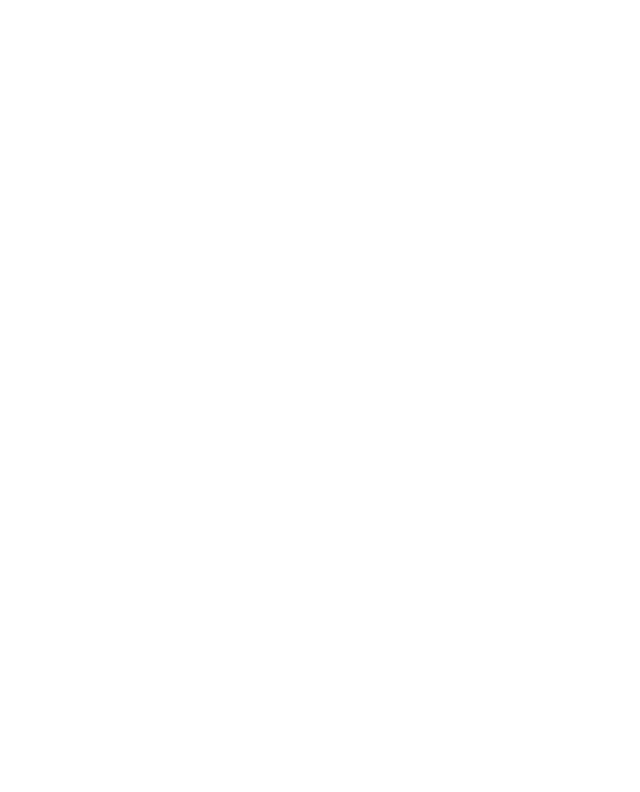
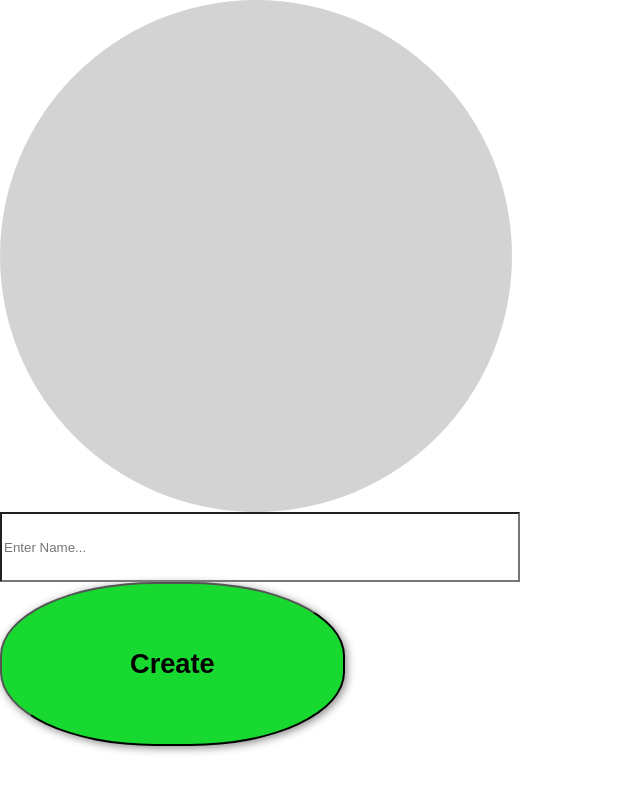
Before and after one commit to albintillas/flakdagsappen, a React (Create React App) app: page /creategame in a window 1280 px wide. Before the commit this address had no page. Shown: the top 792 px of the page, without its empty margins (0-640 px from the left). Built offline with nearby package versions, Linux system fonts and the light colour scheme.

Commit message:
Create Page

```diff
--- a/src/App.js
+++ b/src/App.js
@@ -3,6 +3,7 @@ import './App.css';
 import React from 'react'
 import StartPage from './pages/StartPage.js';
 import JoinGamePage from './pages/JoinGamePage.js';
+import CreateGamePage from './pages/CreateGamePage.js';
 import {BrowserRouter, Routes, Route} from "react-router-dom";
 
 function App() {
@@ -12,8 +13,7 @@ function App() {
       <Routes>
         <Route path="/" element={<StartPage/>}/>
         <Route path="/joingame" element={<JoinGamePage/>}/>
-
-
+        <Route path="/creategame" element={<CreateGamePage/>}/>
       </Routes>
     </BrowserRouter>
 
--- a/src/components/Button.js
+++ b/src/components/Button.js
@@ -1,10 +1,13 @@
 //Linus
 //in progress
 import React from 'react'
+import {Link} from "react-router-dom";
 
 const Button = ({ text, buttonColor, textColor,textDecoration ,action }) =>{
 
     return(
+
+        <Link to={"/" + action}>
             <button type='submit' onclick = {action} style={{
                 backgroundColor: buttonColor,
                 textDecoration: textDecoration,
@@ -18,6 +21,7 @@ const Button = ({ text, buttonColor, textColor,textDecoration ,action }) =>{
             }}>
                 {text}
             </button>
+        </Link>
     )
 }
 export default Button
--- a/src/pages/CreateGamePage.js
+++ b/src/pages/CreateGamePage.js
@@ -1,3 +1,4 @@
+import React from 'react'
 import UploadImage from '../components/UploadImage.js';
 import TextInput from '../components/TextInput.js';
 import Button from '../components/Button.js';
@@ -11,7 +12,6 @@ const create =
 <Button
 text = 'Create'
 buttonColor='#17D930'
-action='onclick'
 />
 
 function CreateGamePage(){
--- a/src/pages/StartPage.js
+++ b/src/pages/StartPage.js
@@ -28,9 +28,6 @@ function StartPage(){
                     border:'1vw solid #000000',
                     zIndex:'2',
                     transform: 'rotate(-18deg)'
-
-
-
                 }}
 
                 ></img>
@@ -46,7 +43,6 @@ function StartPage(){
                 zIndex:'1',
                 transform: 'rotate(-5deg)',
                 marginBottom:'5vw'
-
                 }}
 
                 ></img>
@@ -63,7 +59,6 @@ function StartPage(){
                 flexDirection:'column',
                 marginLeft:'20vw',
                 marginRight:'20vw'
-
             }}>
             <StartPageButton
             text='Join Game'
@@ -76,7 +71,9 @@ function StartPage(){
             <StartPageButton
             text='Create Game'
             buttonColor='#F9F3F3'
-            textColor='#17D930'>
+            textColor='#17D930'
+            action='creategame'>
+
             </StartPageButton>
             </div>
         </div>
```
Also changed, not shown: 1 other file (tests, documents, lock files or other folders). Lines whose indentation alone changed are shown as unchanged.
